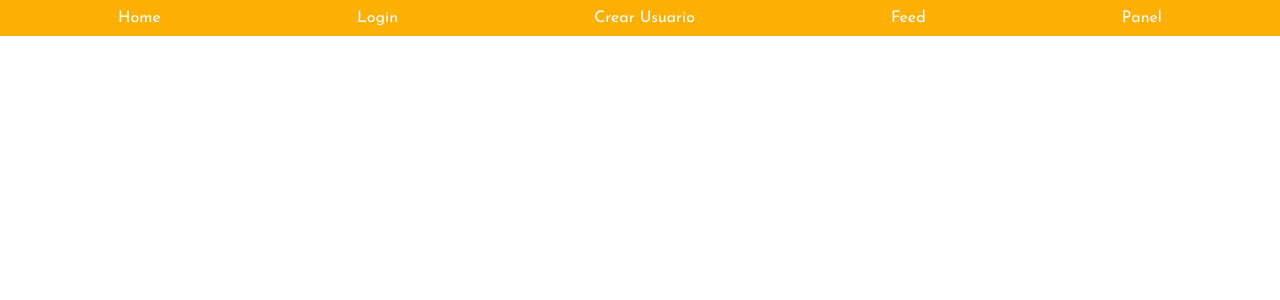
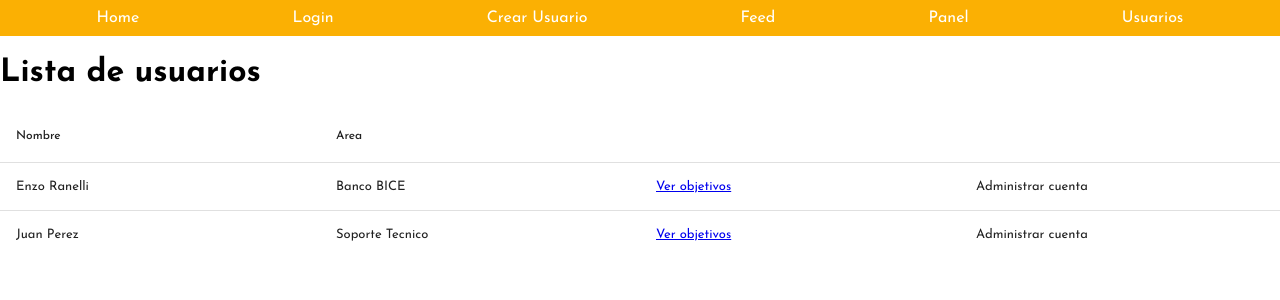
Before and after one commit to enzoranelli/AppObjetivos, a React (Vite) app in the folder front-end/: page /usuarios in a window 1280 px wide. Shown: the top 300 px of the page. Built offline with nearby package versions, Linux system fonts and the light colour scheme.

Commit message:
Hice el prototipo de lista de usuarios

```diff
--- a/front-end/package.json
+++ b/front-end/package.json
@@ -11,6 +11,7 @@
   },
   "dependencies": {
     "react": "^18.3.1",
+    "react-data-table-component": "^7.6.2",
     "react-dom": "^18.3.1",
     "react-hook-form": "^7.53.0",
     "react-router-dom": "^6.26.1"
--- a/front-end/src/App.jsx
+++ b/front-end/src/App.jsx
@@ -5,6 +5,7 @@ import Login from './pages/Login';
 import NuevoUsuario from './pages/NuevoUsuario.jsx';
 import Feed from './pages/Feed.jsx';
 import Panel from './pages/Panel.jsx';
+import Usuarios from './pages/Usuarios.jsx';
 
 function App() {
   return (
@@ -17,6 +18,7 @@ function App() {
           <Route path="/nuevoUsuario" element={<NuevoUsuario />}/>
           <Route path='/feed' element={<Feed />}/>
           <Route path='/panel' element={<Panel />}/>
+          <Route path='/usuarios' element={<Usuarios />}/>
         </Routes>
       </div>
     </Router>
--- a/front-end/src/components/Navegacion.jsx
+++ b/front-end/src/components/Navegacion.jsx
@@ -11,6 +11,7 @@ const Navegacion = () => {
           <li><Link to="/nuevoUsuario">Crear Usuario</Link></li>
           <li><Link to="/feed">Feed</Link></li>
           <li><Link to="/panel">Panel</Link></li>
+          <li><Link to="/usuarios">Usuarios</Link></li>
         </ul>
       </nav>
     </header>
--- a/front-end/src/components/ObjetivoPanel.jsx
+++ b/front-end/src/components/ObjetivoPanel.jsx
@@ -17,6 +17,11 @@ function ObjetivoPanel(props){
                 <li><a>Juan Perez</a></li>
                 <li><a>John Doe</a></li>
             </ul>
+            <button>Modificar</button>
+            {/**
+             * Modificar: titulo, descripcion, fecha, y personas asignadas
+             *
+             */}
         </div>
     );
 
--- a/front-end/src/pages/Feed.jsx
+++ b/front-end/src/pages/Feed.jsx
@@ -17,7 +17,7 @@ function Feed(){
     }]
     return(
         <div>
-            <h1>Objetivos asignados</h1>
+            <h1>Objetivos asignados ((de 'Juan Perez'))</h1>
             <ul className="lista">
                 { objetivos.map((objetivo,index)=>(
                     <li key={index}>
--- /dev/null
+++ b/front-end/src/pages/Usuarios.jsx
@@ -0,0 +1,51 @@
+import DataTable from "react-data-table-component";
+import { Link } from 'react-router-dom';
+function Usuarios(){
+    const colums = [{
+        name: "Nombre",
+        selector: row => row.Nombre
+    },
+
+    {
+        name: "Area",
+        selector: row => row.Area
+    },
+    {
+        name: "",
+        cell:(row)=>(
+            <Link to="/feed">Ver objetivos</Link>
+        ),
+    },
+    {
+        name:"",
+        cell:(row)=>(
+            <p>Administrar cuenta</p>
+        ),
+    }]
+
+    const data = [
+        {
+            Nombre:"Enzo Ranelli",
+            Area:"Banco BICE",
+
+        },
+        {
+            Nombre:"Juan Perez",
+            Area:"Soporte Tecnico",
+
+        }
+    ]
+
+    return (
+
+        <div>
+            <h1>Lista de usuarios</h1>
+            <DataTable
+            columns={colums}
+            data={data}
+            />
+        </div>
+    );
+}
+
+export default Usuarios;
```
Also changed, not shown: 1 other file (tests, documents, lock files or other folders).
